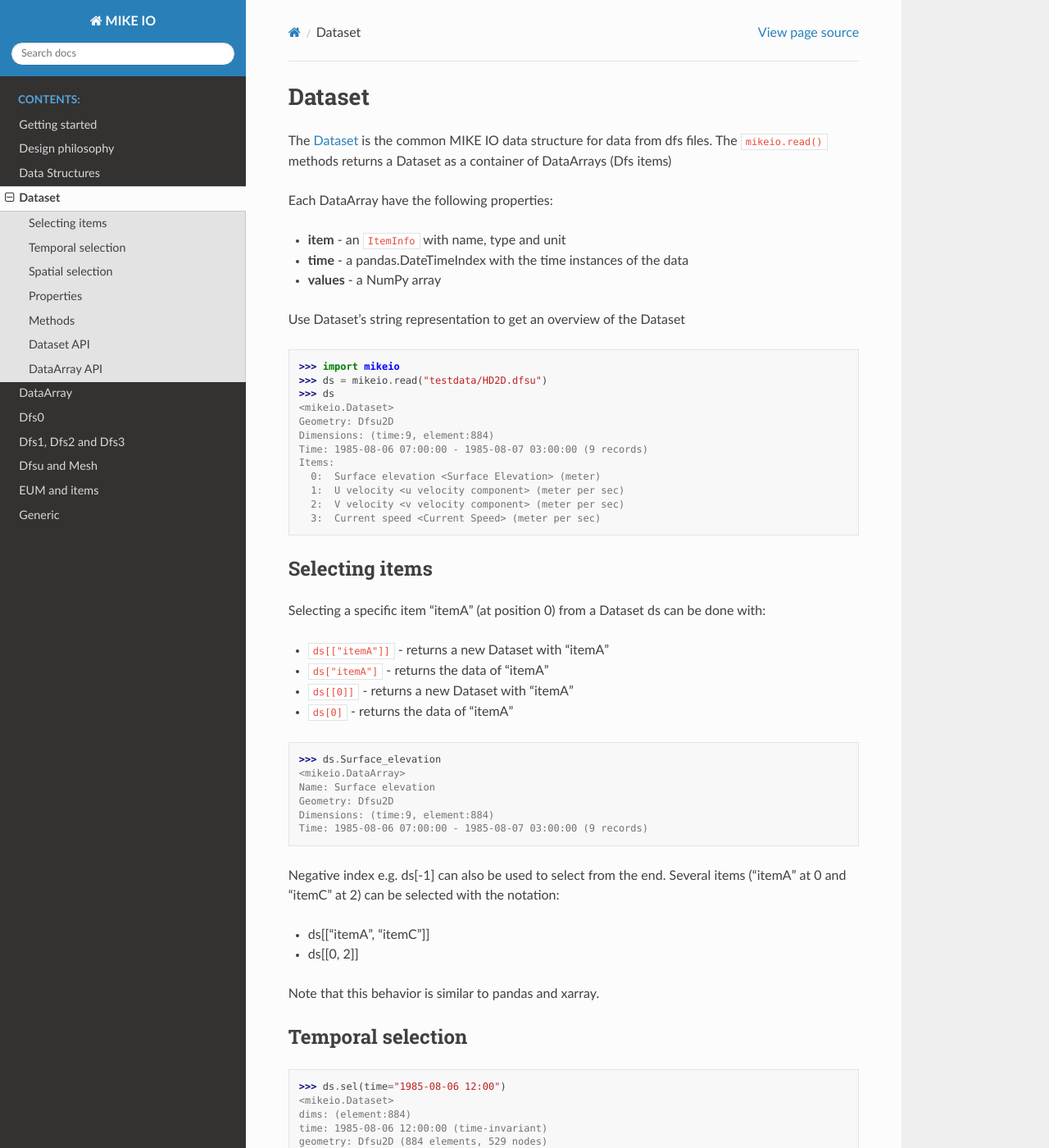
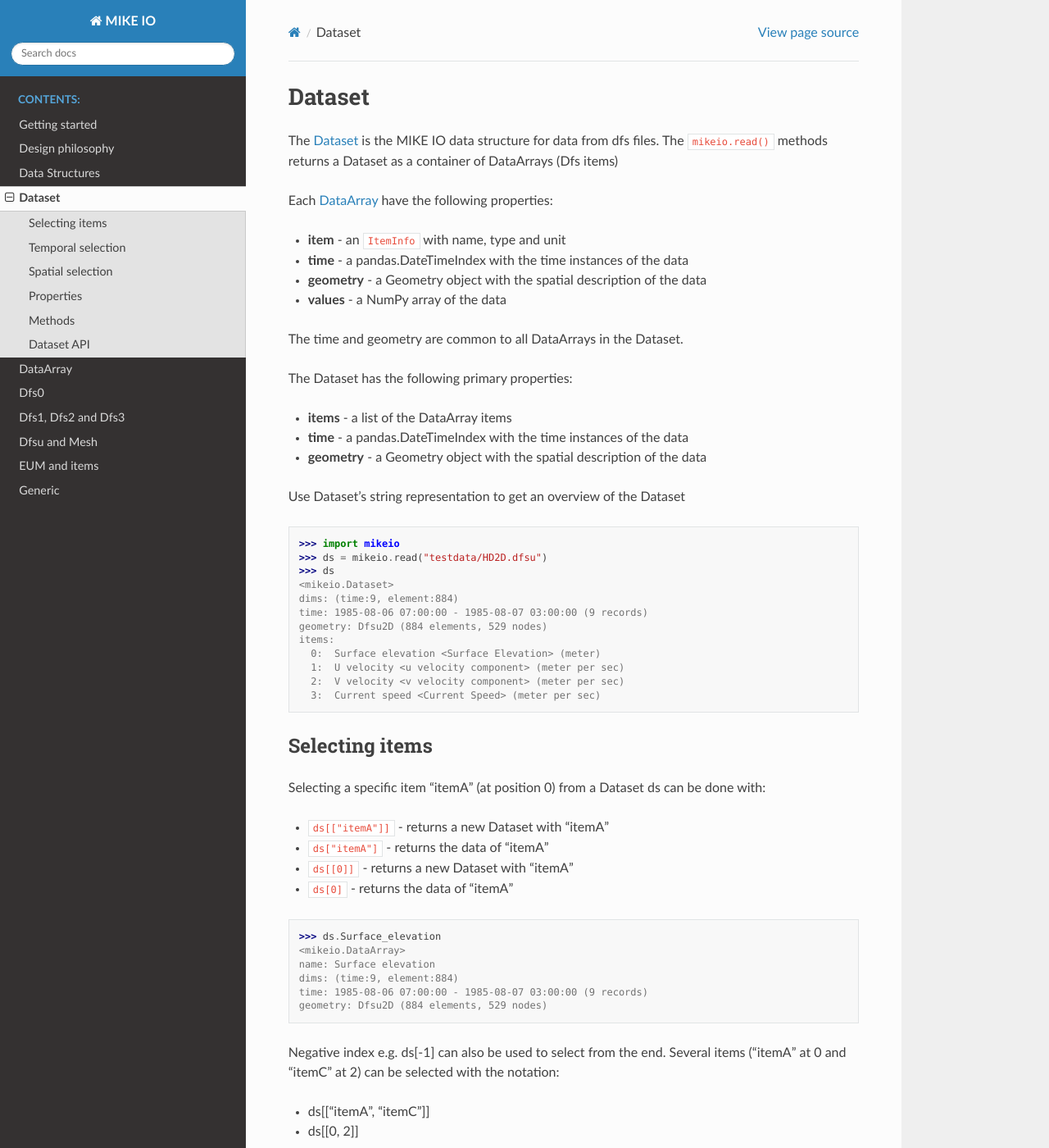
Before and after one commit to DHI/mikeio, a Sphinx documentation site: the page built from docs/dataset.md, in a window 1280 px wide and 1400 px high. Shown: the whole window at 82% size. Built offline with Sphinx 7.4.7 and the Read the Docs theme 2.0.0, drawn with Linux system fonts in a browser that asks for light colours; some of the changed text lies outside the part shown.

Commit message:
Update dataset.md

````diff
--- a/docs/dataset.md
+++ b/docs/dataset.md
@@ -1,13 +1,25 @@
 # Dataset
 
-The [Dataset](Dataset) is the common MIKE IO data structure
+The [Dataset](Dataset) is the MIKE IO data structure
 for data from dfs files.
 The `mikeio.read()` methods returns a Dataset as a container of DataArrays (Dfs items)
 
-Each DataArray have the following properties:
+Each [DataArray](dataarray) have the following properties:
+
 * **item** - an  [`ItemInfo`](ItemInfo) with name, type and unit
 * **time** - a pandas.DateTimeIndex with the time instances of the data
-* **values** - a NumPy array
+* **geometry** - a Geometry object with the spatial description of the data
+* **values** - a NumPy array of the data
+
+The time and geometry are common to all DataArrays in the Dataset.
+
+
+The Dataset has the following primary properties:
+
+* **items** - a list of the DataArray items
+* **time** - a pandas.DateTimeIndex with the time instances of the data
+* **geometry** - a Geometry object with the spatial description of the data
+
 
 Use Dataset's string representation to get an overview of the Dataset
 
@@ -17,10 +29,10 @@ Use Dataset's string representation to get an overview of the Dataset
 >>> ds = mikeio.read("testdata/HD2D.dfsu")
 >>> ds
 <mikeio.Dataset>
-Geometry: Dfsu2D
-Dimensions: (time:9, element:884)
-Time: 1985-08-06 07:00:00 - 1985-08-07 03:00:00 (9 records)
-Items:
+dims: (time:9, element:884)
+time: 1985-08-06 07:00:00 - 1985-08-07 03:00:00 (9 records)
+geometry: Dfsu2D (884 elements, 529 nodes)
+items:
   0:  Surface elevation <Surface Elevation> (meter)
   1:  U velocity <u velocity component> (meter per sec)
   2:  V velocity <v velocity component> (meter per sec)
@@ -40,10 +52,10 @@ done with:
 ```
 >>> ds.Surface_elevation
 <mikeio.DataArray>
-Name: Surface elevation
-Geometry: Dfsu2D
-Dimensions: (time:9, element:884)
-Time: 1985-08-06 07:00:00 - 1985-08-07 03:00:00 (9 records)
+name: Surface elevation
+dims: (time:9, element:884)
+time: 1985-08-06 07:00:00 - 1985-08-07 03:00:00 (9 records)
+geometry: Dfsu2D (884 elements, 529 nodes)
 ```
 
 Negative index e.g. ds[-1] can also be used to select from the end.
@@ -100,7 +112,7 @@ items:
 ```
 
 ## Properties
-The Dataset/DataArray has several properties:
+The Dataset (and DataArray) has several properties:
 
 * n_items - Number of items
 * n_timesteps - Number of timesteps
@@ -114,9 +126,9 @@ The Dataset/DataArray has several properties:
 
 
 
-Methods
--------
-Dataset and DataArray has several useful methods for working with data,
+## Methods
+
+Dataset (and DataArray) has several useful methods for working with data,
 including different ways of *selecting* data:
 
 * [`sel()`](Dataset.sel) - Select subset along an axis
@@ -166,10 +178,3 @@ Dataset API
 .. autoclass:: mikeio.Dataset
 	:members:
 ```
-
-DataArray API
------------
-```{eval-rst}
-.. autoclass:: mikeio.DataArray
-	:members:
-```
````
